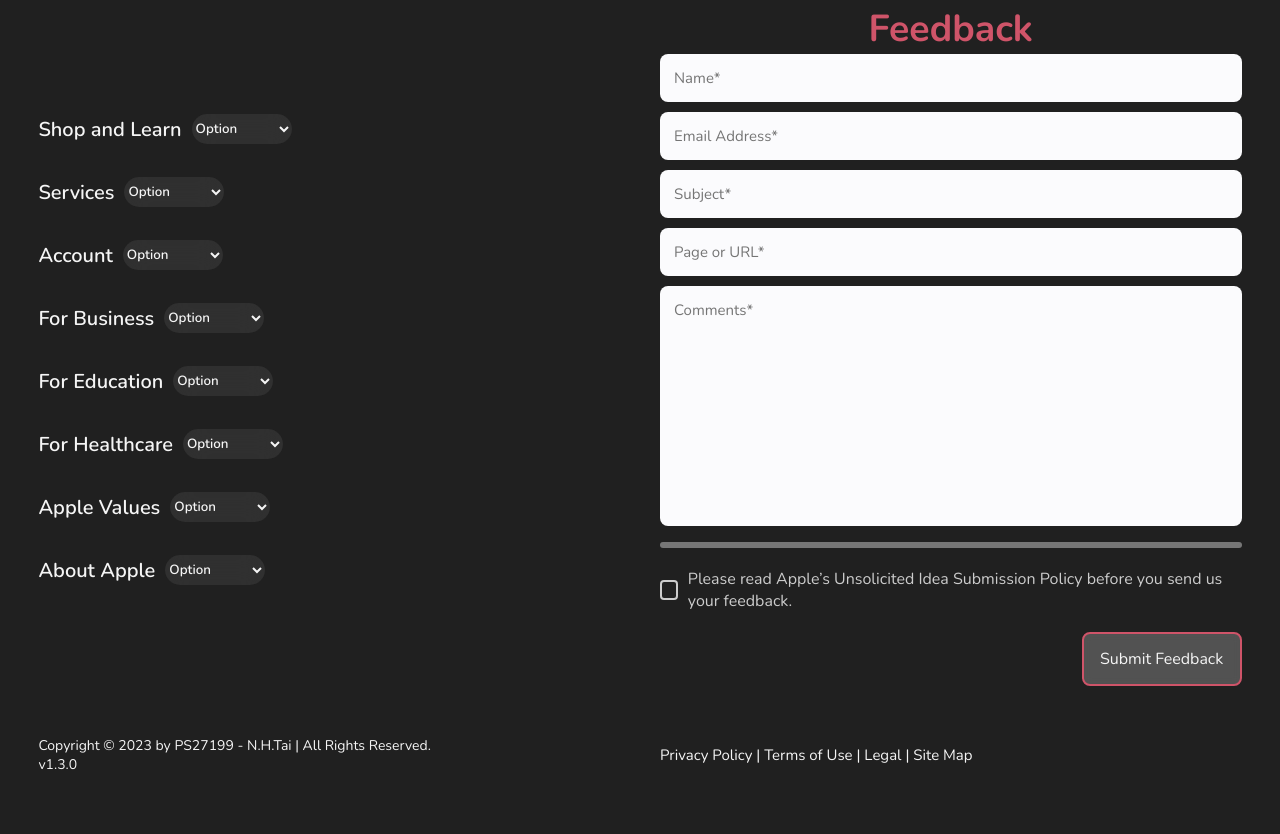
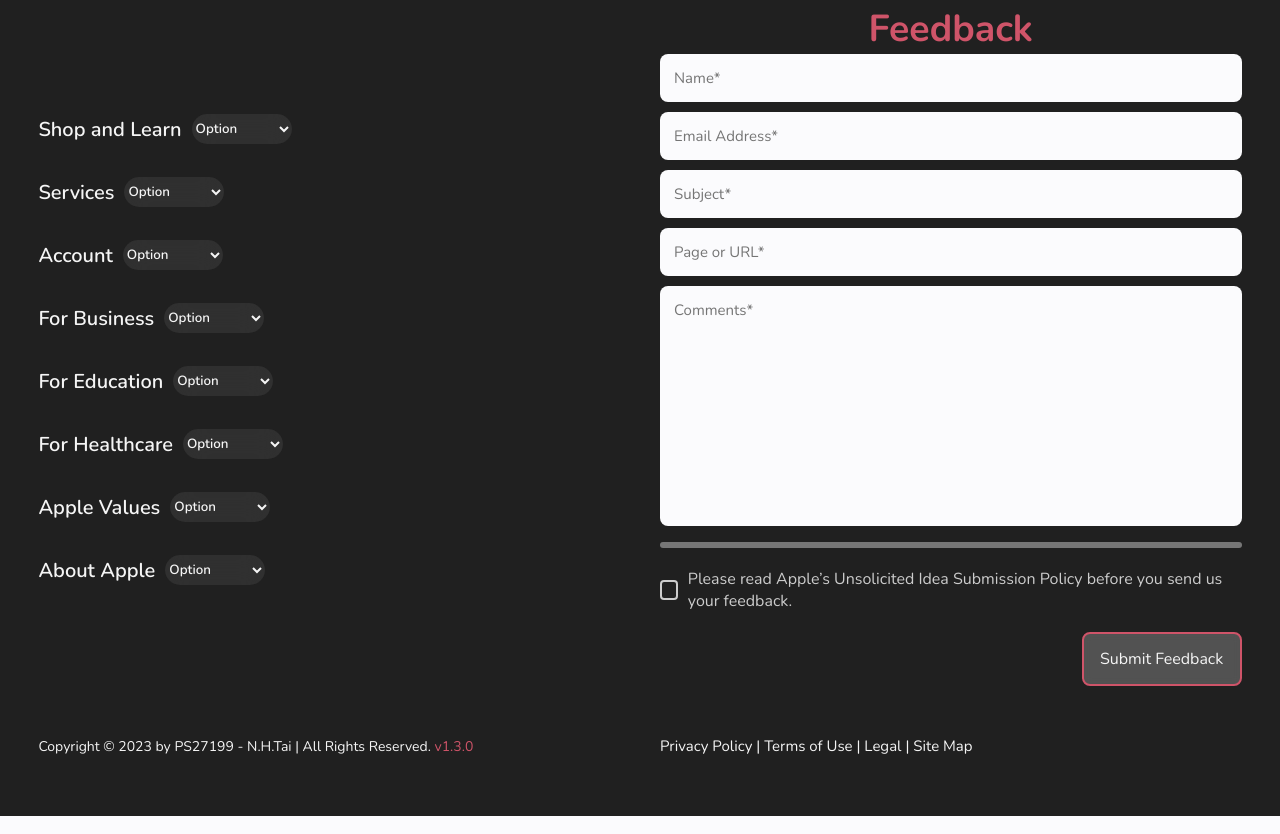
Before and after one commit to huutai2312/PS27199-NHT, a plain HTML site: page index.html in a window 1280 px wide. Shown: the part 3668-4502 px from the top of the page. Drawn offline with nearby package versions, Linux system fonts and the light colour scheme.

Commit message:
Add files via upload

```diff
--- a/index.html
+++ b/index.html
@@ -355,8 +355,7 @@
         </form>
       </div>
       <div class="last-text">
-        <p>Copyright © 2023 by PS27199 - N.H.Tai | All Rights Reserved.</p>
-        <p>v1.3.0</p>
+        <p>Copyright © 2023 by PS27199 - N.H.Tai | All Rights Reserved. <span>v1.3.0</span></p>
       </div>
       <div class="read2">
         <a href="">Privacy Policy</a> | <a href="">Terms of Use</a> |
```
